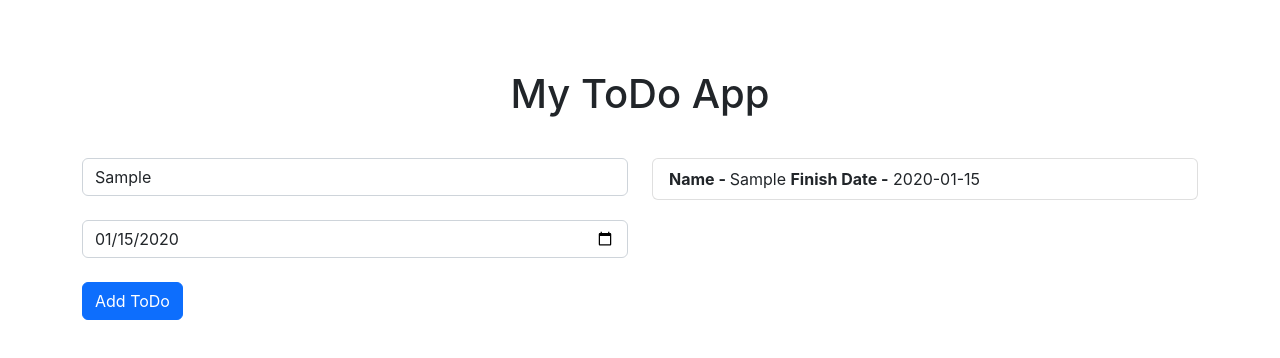
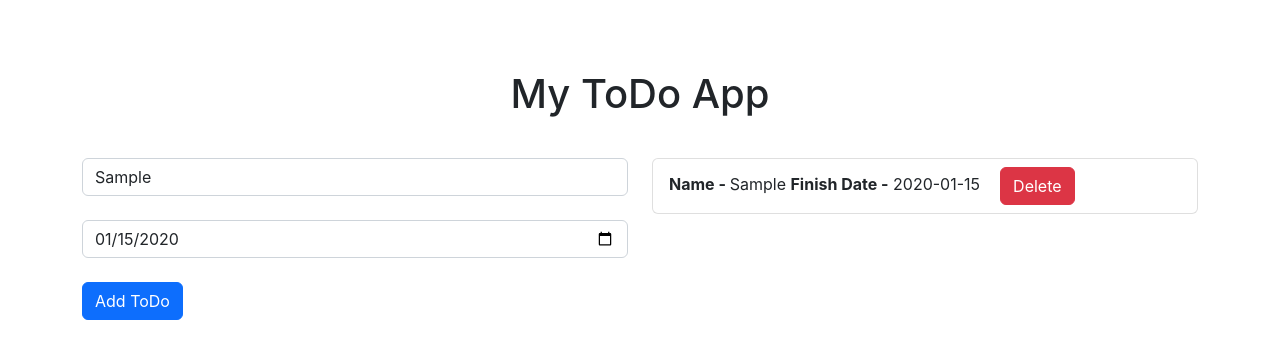
Before and after one commit to digikullReact/julyfsreact, a React (Create React App) app: page / in a window 1280 px wide. Both pictures are taken after typing "Sample", "2020-01-15" into the empty fields and a click on the button "Add ToDo". Shown: the top 358 px of the page. Built offline with nearby package versions, Linux system fonts and the light colour scheme.

Commit message:
Remove function

```diff
--- a/src/components/Todo.js
+++ b/src/components/Todo.js
@@ -23,6 +23,20 @@ const Todo = () => {
    const addToItemArray=()=>{
     itemsarray.push(task);
     setItemsArray([...itemsarray]);
+
+   }
+
+   const removeItem=(index)=>{
+
+    console.log("Remove item clicked",index)
+
+    // Apply operation on array
+
+    // we have to find the item on the basis of index
+
+    // remove the item
+
+    // Set the new array in the state
 
    }
 
@@ -59,10 +73,18 @@ const Todo = () => {
 
             <div className={'col-md-6'}>
             <ul className={"list-group"}>
+                   {/* <TaskItems data={ele} i={i} />*/}
 
                 {
                     itemsarray.map((ele,i)=>(
-                        <TaskItems data={ele} i={i} />
+
+                       <li key={i}  className="list-group-item" aria-current="true"><strong>Name - </strong>{ele.name}   <strong>Finish Date -</strong> {ele.date}
+                       <button className={"btn btn-danger"} style={{marginLeft:"20px"}} onClick={()=>removeItem(i)}>
+                        Delete
+                       </button>
+
+                       </li>
+
 
                     ))
                 }
```
